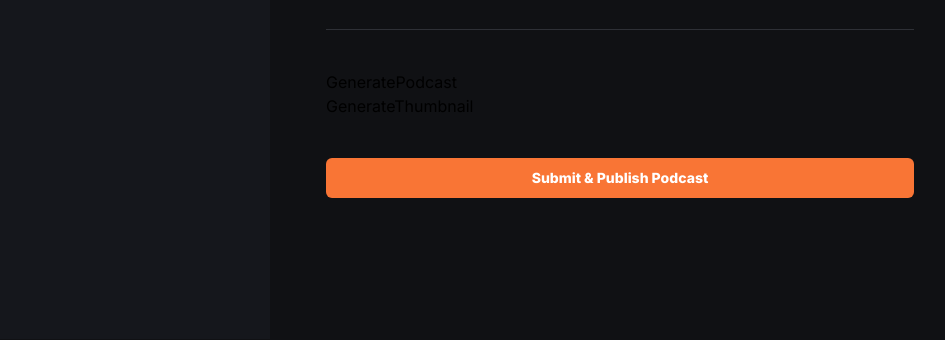
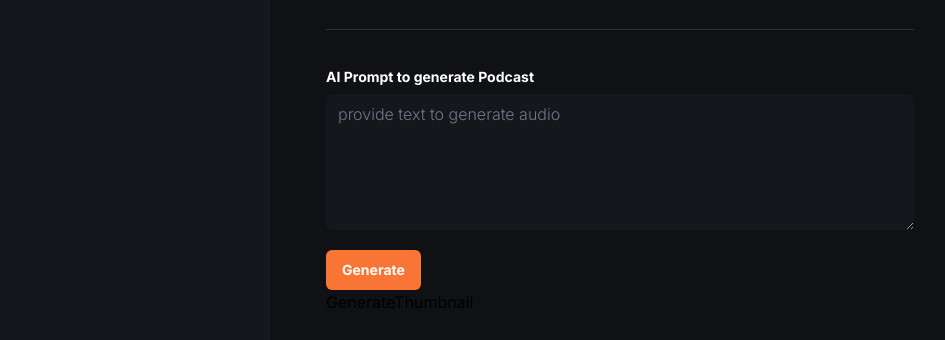
Before and after one commit to Chantelsky/podcaast, a Next.js app: page /create-podcast in a window 1280 px wide. Shown: the part 461-801 px from the top of the page, without its empty margins (0-945 px from the left). Built offline with nearby package versions, Linux system fonts and the light colour scheme; no server answers.

Commit message:
work in progress of generating the audio file

```diff
--- a/app/(root)/create-podcast/page.tsx
+++ b/app/(root)/create-podcast/page.tsx
@@ -84,7 +84,7 @@
                   </FormLabel>
                   <FormControl>
                     <Input
-                      className='input-class focus-visible:ring-orange-1'
+                      className='input-class focus-visible:ring-offset-orange-1'
                       placeholder='Podcast Title'
                       {...field}
                     />
@@ -100,7 +100,7 @@
               <Select onValueChange={(value) => setVoiceType(value)}>
                 <SelectTrigger
                   className={cn(
-                    'text-16 w-full border-none bg-black-1 text-gray-1'
+                    'text-16 w-full border-none bg-black-1 text-gray-1 focus-visible:ring-offset-orange-1'
                   )}
                 >
                   <SelectValue
@@ -108,7 +108,7 @@
                     className='placeholder:text-gray-1'
                   />
                 </SelectTrigger>
-                <SelectContent className='text-16 border-none bg-black-1 font-bold text-white-1 focus:ring-orange-1'>
+                <SelectContent className='text-16 border-none bg-black-1 font-bold text-white-1 focus-visible:ring-offset-orange-1'>
                   {voiceCategories.map((voice) => (
                     <SelectItem
                       key={voice}
@@ -138,7 +138,7 @@
                   </FormLabel>
                   <FormControl>
                     <Textarea
-                      className='input-class focus-visible:ring-orange-1'
+                      className='input-class focus-visible:ring-offset-orange-1'
                       placeholder='Write a short podcast description'
                       {...field}
                     />
@@ -149,7 +149,15 @@
             />
           </div>
           <div className='flex flex-col pt-10'>
-            <GeneratePodcast />
+            <GeneratePodcast
+              setAudioStorageId={setaudioStorageId}
+              setAudio={setAudioUrl}
+              voiceType={voiceType}
+              audio={audioUrl}
+              voicePrompt={voicePrompt}
+              setVoicePrompt={setVoicePrompt}
+              setAudioDuration={setAudioDuration}
+            />
             <GenerateThumbnail />
             <div className='mt-10 w-full'>
               <Button
--- a/components/GeneratePodcast.tsx
+++ b/components/GeneratePodcast.tsx
@@ -1,5 +1,79 @@
-const GeneratePodcast = () => {
-  return <div>GeneratePodcast</div>
+import { Dispatch, SetStateAction, useState } from 'react'
+import { Id } from '@/convex/_generated/dataModel'
+import { Label } from './ui/label'
+import { Textarea } from './ui/textarea'
+import { Button } from './ui/button'
+import { Loader } from 'lucide-react'
+
+export interface GeneratePodcastProps {
+  voiceType: string
+  setAudio: Dispatch<SetStateAction<string>>
+  audio: string
+  setAudioStorageId: Dispatch<SetStateAction<Id<'_storage'> | null>>
+  voicePrompt: string
+  setVoicePrompt: Dispatch<SetStateAction<string>>
+  setAudioDuration: Dispatch<SetStateAction<number>>
+}
+
+const useGeneratePodcast = (props: GeneratePodcastProps) => {
+  // logic for generating podcast audio file
+  return {
+    isGenerating: false,
+    generatePodcast: () => {},
+  }
+}
+
+const GeneratePodcast = ({
+  setAudioStorageId,
+  setAudio,
+  voiceType,
+  audio,
+  voicePrompt,
+  setVoicePrompt,
+  setAudioDuration,
+}: GeneratePodcastProps) => {
+  const [isGenerating, setIsGenerating] = useState(false)
+
+  return (
+    <div>
+      <div className='flex flex-col gap-2.5'>
+        <Label className='text-16 font-bold text-white-1'>
+          AI Prompt to generate Podcast
+        </Label>
+        <Textarea
+          className='input-class font-light focus-visible:ring-offset-orange-1'
+          placeholder='provide text to generate audio'
+          rows={5}
+          value={voicePrompt}
+          onChange={(e) => setVoicePrompt(e.target.value)}
+        />
+      </div>
+      <div className='mt-5 w-full max-w-[200px]'>
+        <Button
+          type='submit'
+          className='text-16 bg-orange-1 py-4 font-bold text-white-1'
+        >
+          {isGenerating ? (
+            <>
+              Generating
+              <Loader size={20} className='animate-spin ml-1' />
+            </>
+          ) : (
+            'Generate'
+          )}
+        </Button>
+      </div>
+      {audio && (
+        <audio
+          controls
+          src={audio}
+          autoPlay
+          className='mt-5'
+          onLoadedMetadata={(e) => setAudioDuration(e.currentTarget.duration)}
+        />
+      )}
+    </div>
+  )
 }
 
 export default GeneratePodcast
```
Also changed, not shown: 1 other file (tests, documents, lock files or other folders).
